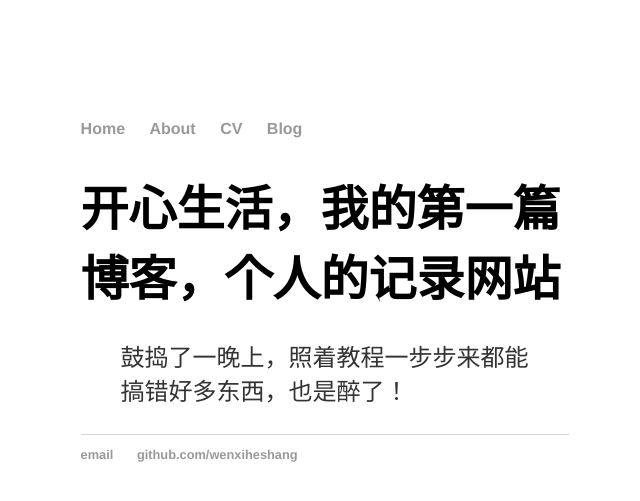
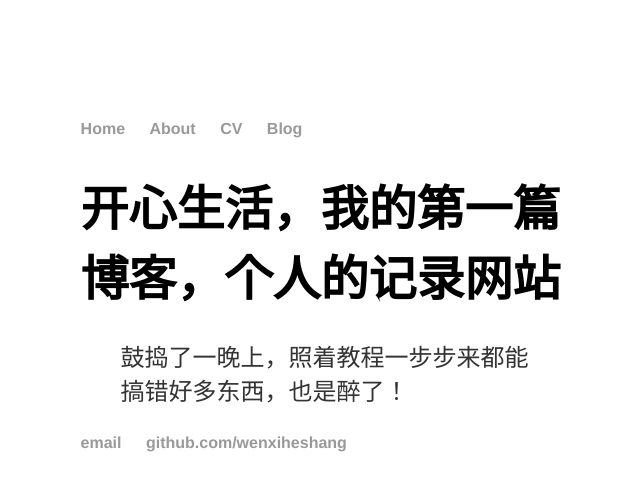
Before and after one commit to xxleyi/xxleyi.github.io, a Jekyll site: the page built from _posts/2016-03-03-wen-site-launched.md, in a window 1280 px wide. Shown: the top 501 px of the page, without its empty margins (315-955 px from the left). Built offline with Jekyll 4.4.1, drawn with Linux system fonts in a browser that asks for light colours.

Commit message:
modify style

```diff
--- a/css/post.css
+++ b/css/post.css
@@ -28,10 +28,10 @@ p {
     line-height: 1.4em;
     color: #333;
 }
-footer {
+/* footer {
     border-top: 1px solid #d5d5d5;
     font-size: .8em;
-}
+} */
 
 ul.posts {
     margin: 20px auto 40px;
--- a/css/post_test.css
+++ b/css/post_test.css
@@ -13,6 +13,10 @@ html, body {
   margin: 0 auto -4em;
 }
 
-.footer, .clear {
+.footer {
   height: 4em;
 }
+
+.push{
+	height: 4em;
+}
```
